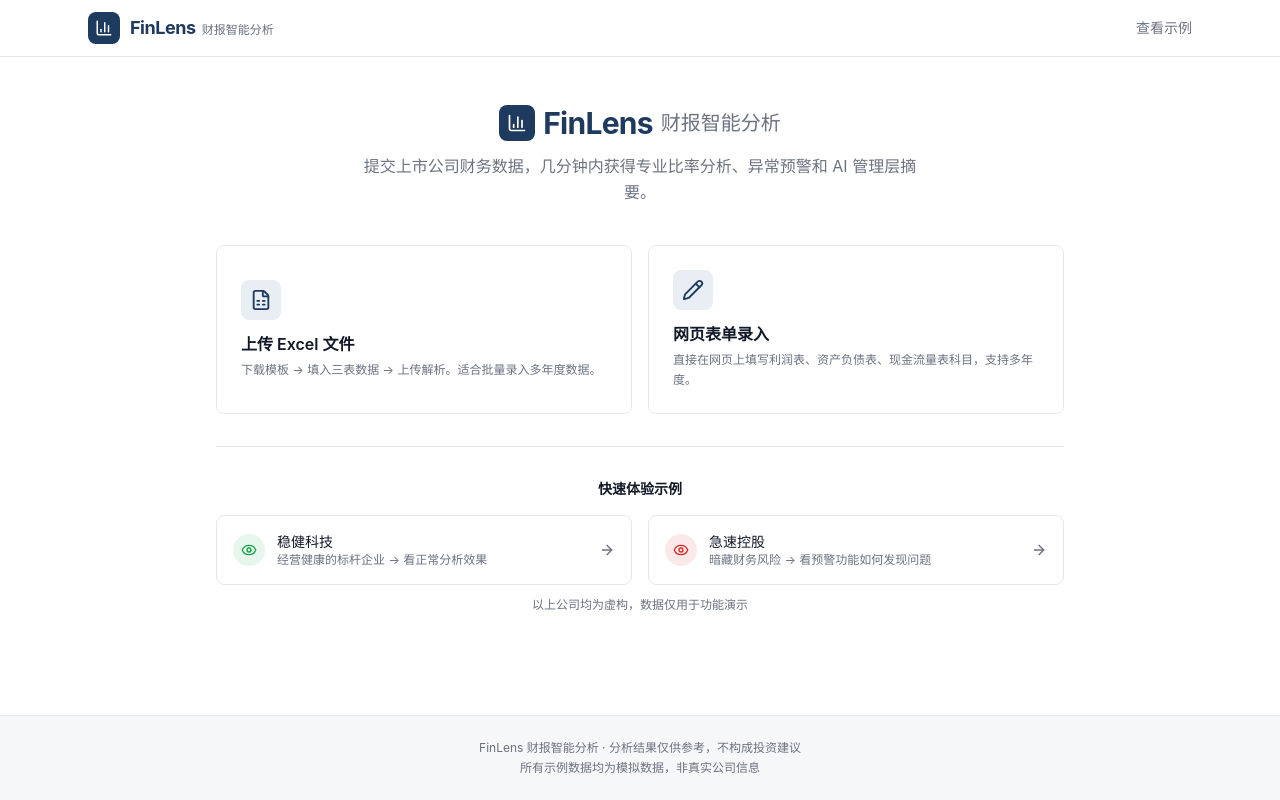
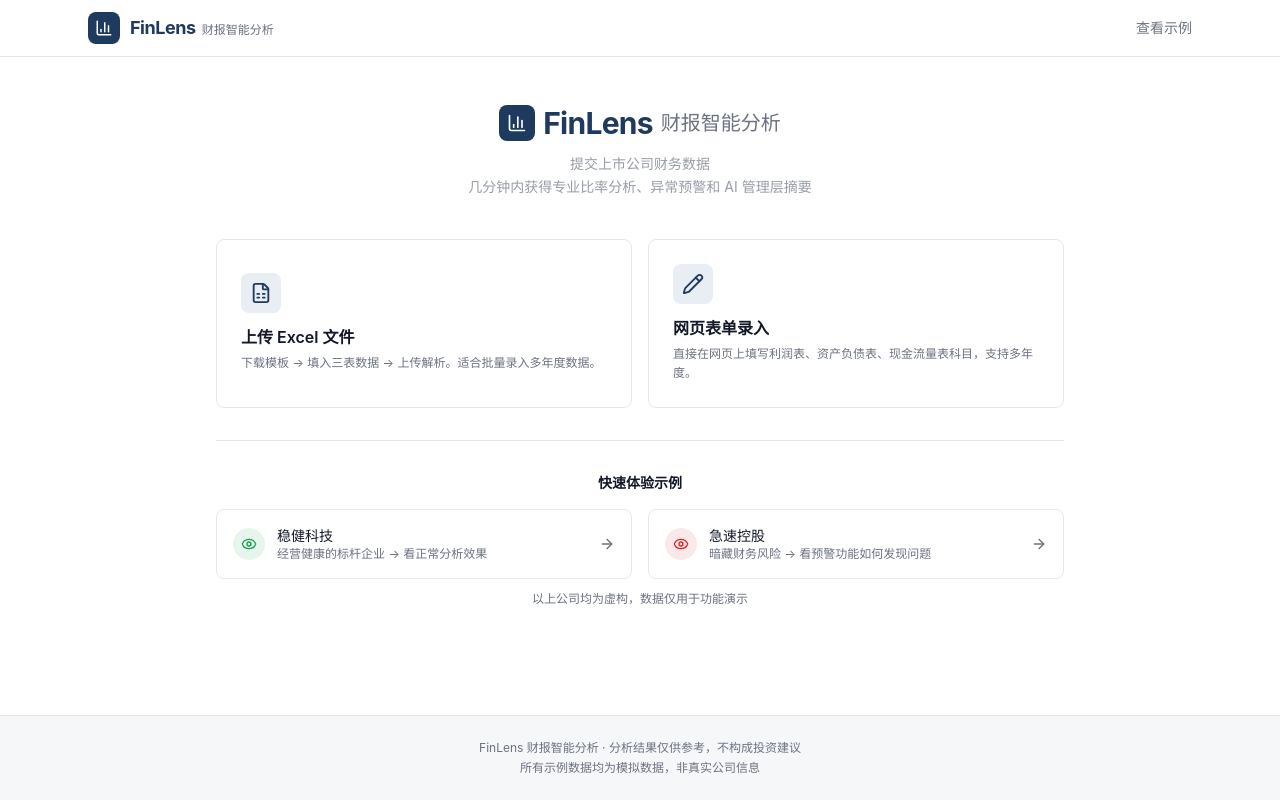
Before and after one commit to Harvykk/FinLens, a Next.js app: page / in a window 1280 px wide. Built offline with nearby package versions, Linux system fonts and the light colour scheme.

Commit message:
首页标语优化

```diff
--- a/src/app/page.tsx
+++ b/src/app/page.tsx
@@ -55,8 +55,9 @@ function HomeContent() {
           <h1 className="text-2xl sm:text-3xl font-bold text-finlens-primary tracking-tight">FinLens</h1>
           <span className="text-lg sm:text-xl text-finlens-text-secondary">财报智能分析</span>
         </div>
-        <p className="text-sm sm:text-base text-finlens-text-secondary max-w-xl mx-auto leading-relaxed">
-          提交上市公司财务数据，几分钟内获得专业比率分析、异常预警和 AI 管理层摘要。
+        <p className="text-xs sm:text-sm text-finlens-text-secondary/70 max-w-xl mx-auto leading-relaxed">
+          提交上市公司财务数据<br />
+          几分钟内获得专业比率分析、异常预警和 AI 管理层摘要
         </p>
       </div>
 
```
